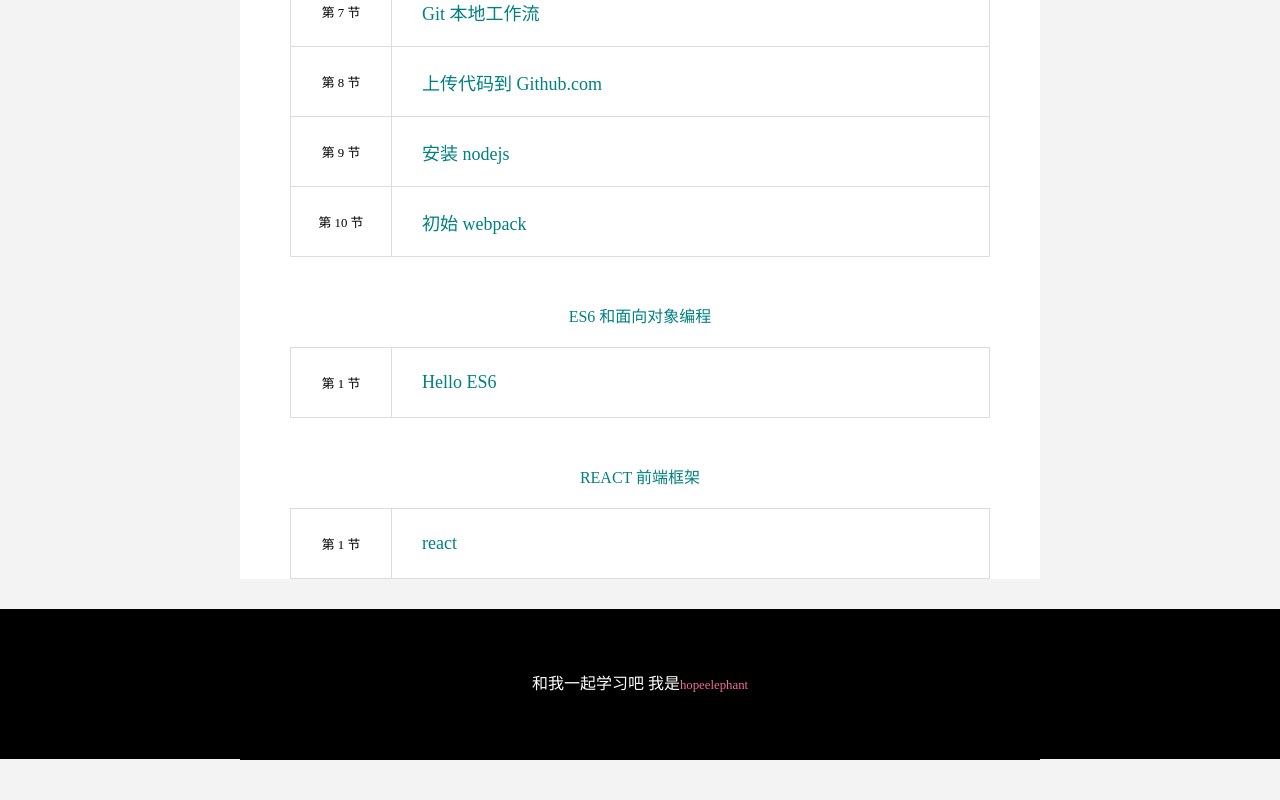
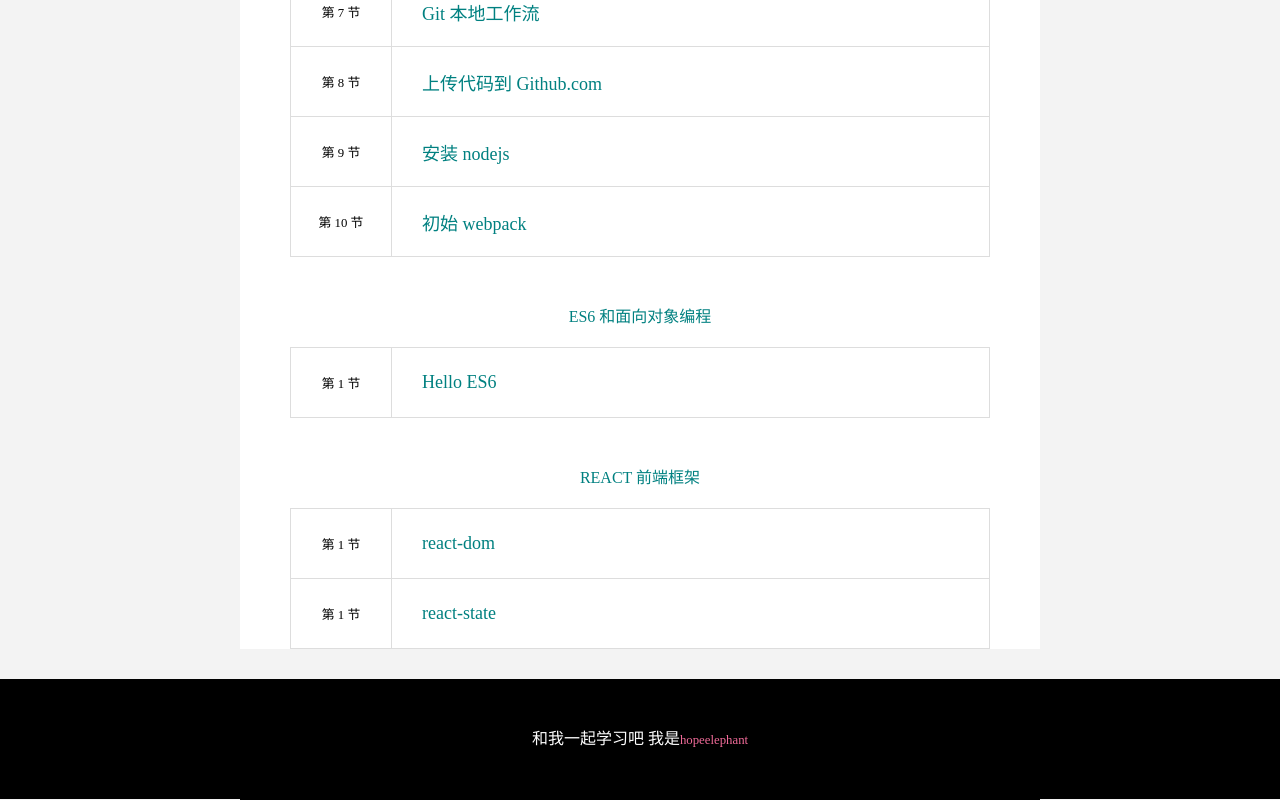
Before and after one commit to hopeelephant/notebook, a plain HTML site: page index.html in a window 1280 px wide. Shown: the part 1324-2124 px from the top of the page. Before the commit the page ends 2084 px from the top, so only its background shows below. Drawn offline with Linux system fonts and the light colour scheme.

Commit message:
react-state

```diff
--- a/css/main.css
+++ b/css/main.css
@@ -119,10 +119,10 @@ td a{
 }
 .footer{
   text-align: center;
-  height: 150px;
+  height: 120px;
   background: #000;
   color: #fff;
-  line-height: 150px;
+  line-height: 120px;
 
 }
 .footer-inner{
--- a/index.html
+++ b/index.html
@@ -116,9 +116,15 @@
               <tr class="chapter-wrap">
                  <td class="chapter-index">第 1 节</td>
                  <td class="chapter-title">
-                   <a href="./react/1-react-dom.html">react</a>
+                   <a href="./react/1-react-dom.html">react-dom</a>
                  </td>
-               </tr>
+              </tr>
+              <tr class="chapter-wrap">
+                 <td class="chapter-index">第 1 节</td>
+                 <td class="chapter-title">
+                   <a href="./react/1-react-dom.html">react-state</a>
+                 </td>
+              </tr>
             </tbody>
         </table>
     </div>
```
Also changed, not shown: 1 other file.
